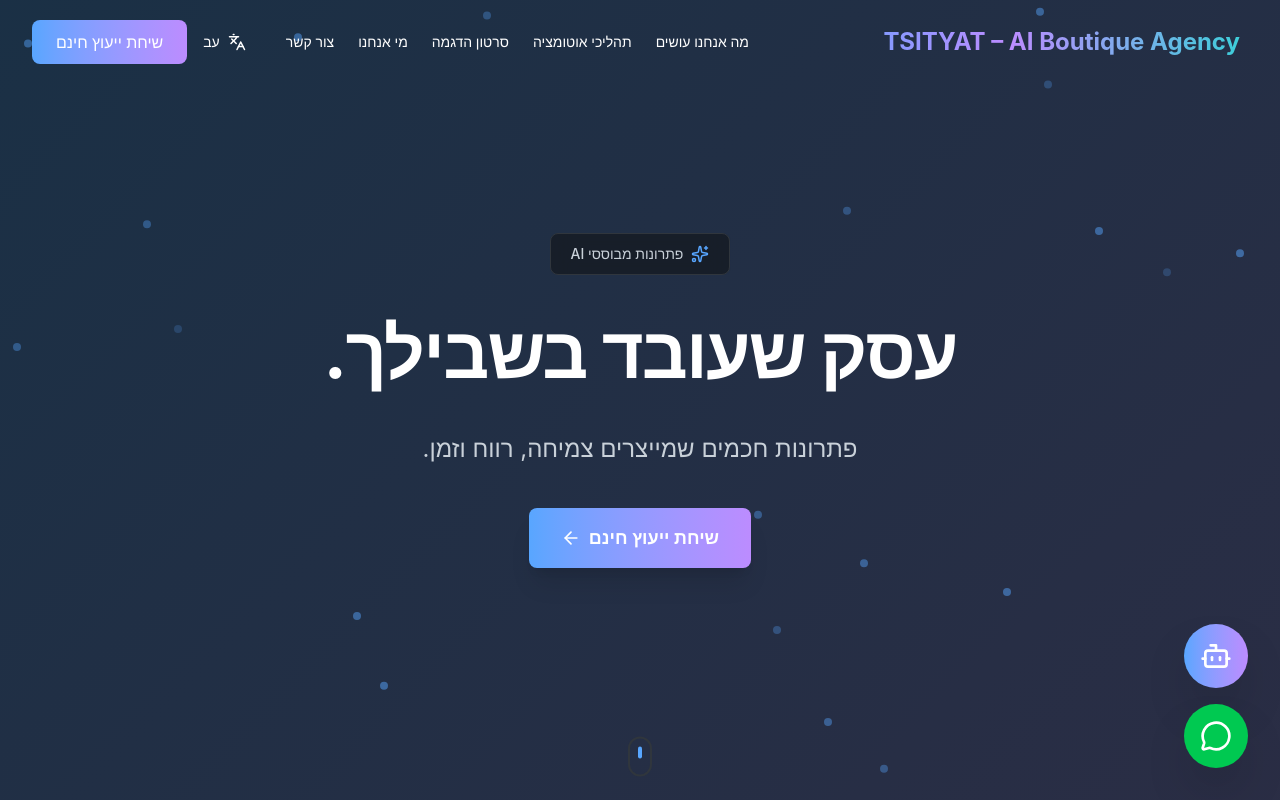
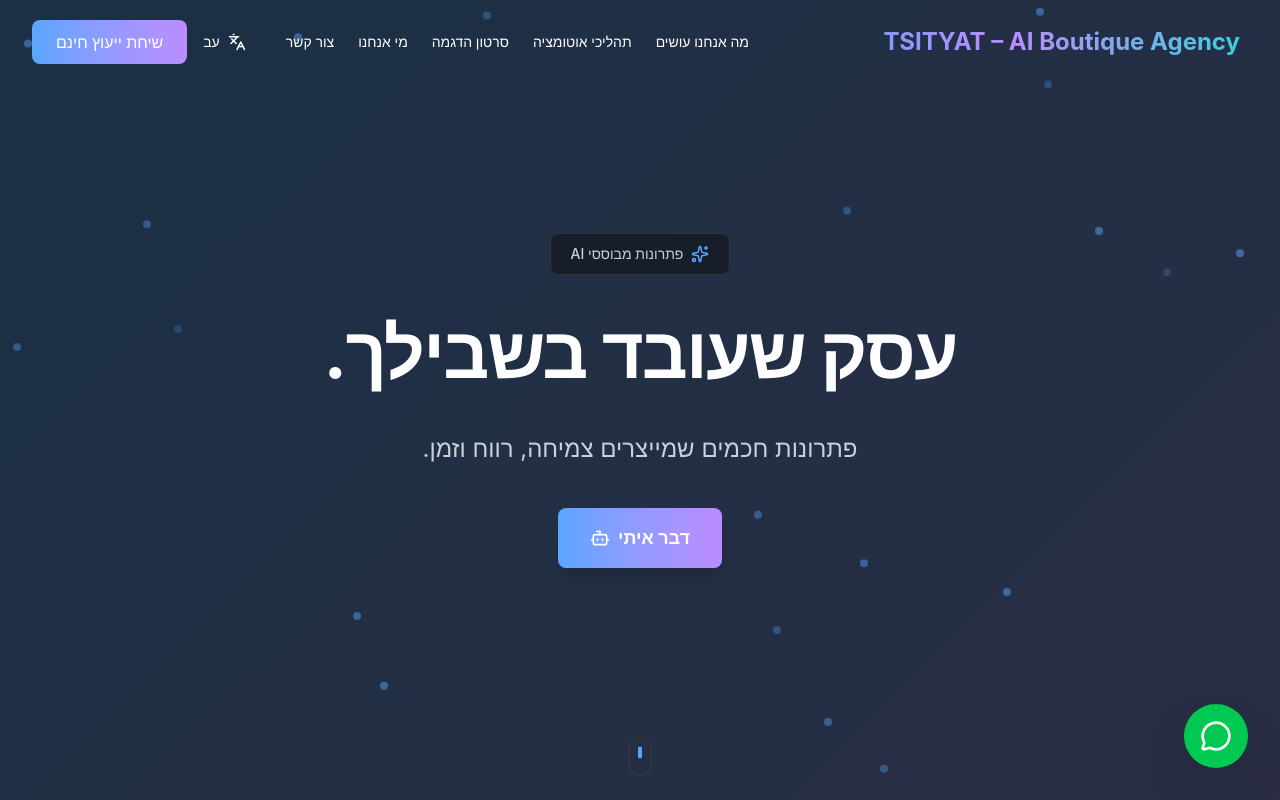
Before and after one commit to adamts1/ai-automation-landing-page, a React (Vite) app in the folder frontend/: page / in a window 1280 px wide. Shown: the top 800 px of the page. Built offline with nearby package versions, Linux system fonts and the light colour scheme.

Commit message:
remove robot icon

```diff
--- a/frontend/src/App.tsx
+++ b/frontend/src/App.tsx
@@ -11,11 +11,12 @@
 
 const App: FC = () => {
   const [isBusinessProcessModalOpen, setIsBusinessProcessModalOpen] = useState(false);
+  const [isChatbotOpen, setIsChatbotOpen] = useState(false);
 
   return (
     <div className="min-h-screen bg-[#0D1117]">
       <Header />
-      <Hero />
+      <Hero onOpenChatbot={() => setIsChatbotOpen(true)} />
       <Services />
       <BusinessProcesses
         isModalOpen={isBusinessProcessModalOpen}
@@ -23,7 +24,11 @@
       />
       <VideoDemo />
       <About />
-      <Contact isBusinessProcessModalOpen={isBusinessProcessModalOpen} />
+      <Contact
+        isBusinessProcessModalOpen={isBusinessProcessModalOpen}
+        isChatbotOpen={isChatbotOpen}
+        onChatbotOpenChange={setIsChatbotOpen}
+      />
       <Footer />
     </div>
   );
--- a/frontend/src/components/Chatbot.tsx
+++ b/frontend/src/components/Chatbot.tsx
@@ -83,9 +83,15 @@
  */
 interface ChatbotProps {
   isBusinessProcessModalOpen?: boolean;
+  isOpen?: boolean;
+  onOpenChange?: (open: boolean) => void;
 }
 
-const Chatbot: FC<ChatbotProps> = ({ isBusinessProcessModalOpen = false }) => {
+const Chatbot: FC<ChatbotProps> = ({
+  isBusinessProcessModalOpen = false,
+  isOpen: externalIsOpen,
+  onOpenChange
+}) => {
   // ========================================================================
   // Translation Hook
   // ========================================================================
@@ -98,8 +104,20 @@
   /** Unique session ID for maintaining conversation context */
   const [sessionId] = useState<string>(() => generateSessionId());
 
+  /** Internal state for isOpen if not controlled externally */
+  const [internalIsOpen, setInternalIsOpen] = useState<boolean>(false);
+
   /** Controls whether the chat panel is open or closed */
-  const [isOpen, setIsOpen] = useState<boolean>(false);
+  const isOpen = externalIsOpen !== undefined ? externalIsOpen : internalIsOpen;
+
+  /** Function to update isOpen state */
+  const setIsOpen = (open: boolean): void => {
+    if (onOpenChange) {
+      onOpenChange(open);
+    } else {
+      setInternalIsOpen(open);
+    }
+  };
 
   /** Array of all messages in the conversation */
   const [messages, setMessages] = useState<Message[]>([
@@ -318,21 +336,6 @@
 
   return (
     <>
-      {/* Chatbot Bubble Button - Fixed position above WhatsApp button */}
-      <motion.button
-        onClick={handleOpenChat}
-        initial={{ scale: 0 }}
-        animate={{ scale: 1 }}
-        whileHover={{ scale: 1.1 }}
-        whileTap={{ scale: 0.9 }}
-        className={`fixed bottom-28 right-8 w-16 h-16 bg-gradient-to-r from-[#58A6FF] to-[#BC8CFF] rounded-full items-center justify-center text-white shadow-2xl hover:shadow-[#58A6FF]/50 transition-all z-50 ${
-          isBusinessProcessModalOpen ? 'hidden md:flex' : 'flex'
-        }`}
-        aria-label={t('chatbot.open') || 'Open chat'}
-      >
-        <Bot size={32} />
-      </motion.button>
-
       {/* Chat Interface - Slide-in panel */}
       <AnimatePresence>
         {isOpen && (
--- a/frontend/src/components/Contact.tsx
+++ b/frontend/src/components/Contact.tsx
@@ -11,9 +11,15 @@
 
 interface ContactProps {
   isBusinessProcessModalOpen: boolean;
+  isChatbotOpen?: boolean;
+  onChatbotOpenChange?: (open: boolean) => void;
 }
 
-const Contact: FC<ContactProps> = ({ isBusinessProcessModalOpen }) => {
+const Contact: FC<ContactProps> = ({
+  isBusinessProcessModalOpen,
+  isChatbotOpen,
+  onChatbotOpenChange
+}) => {
   const { t } = useTranslation();
 
   const [formData, setFormData] = useState<ContactFormData>({
@@ -216,7 +222,11 @@
       </div>
 
       {/* Chatbot */}
-      <Chatbot isBusinessProcessModalOpen={isBusinessProcessModalOpen} />
+      <Chatbot
+        isBusinessProcessModalOpen={isBusinessProcessModalOpen}
+        isOpen={isChatbotOpen}
+        onOpenChange={onChatbotOpenChange}
+      />
 
       {/* Floating WhatsApp Button */}
       <motion.a
--- a/frontend/src/components/Hero.tsx
+++ b/frontend/src/components/Hero.tsx
@@ -1,17 +1,14 @@
 import type { FC } from 'react';
 import { motion } from 'framer-motion';
-import { ArrowRight, Sparkles } from 'lucide-react';
+import { Bot, Sparkles } from 'lucide-react';
 import { useTranslation } from 'react-i18next';
 
-const Hero: FC = () => {
+interface HeroProps {
+  onOpenChatbot?: () => void;
+}
+
+const Hero: FC<HeroProps> = ({ onOpenChatbot }) => {
   const { t } = useTranslation();
-
-  const scrollToContact = (): void => {
-    const element: HTMLElement | null = document.getElementById('contact');
-    if (element) {
-      element.scrollIntoView({ behavior: 'smooth' });
-    }
-  };
 
   return (
     <section className="relative min-h-screen flex items-center justify-center overflow-hidden bg-[#0D1117]">
@@ -71,11 +68,11 @@
             <motion.button
               whileHover={{ scale: 1.05 }}
               whileTap={{ scale: 0.95 }}
-              onClick={scrollToContact}
+              onClick={onOpenChatbot}
               className="inline-flex items-center gap-2 px-8 py-4 bg-gradient-to-r from-[#58A6FF] to-[#BC8CFF] text-white rounded-lg font-semibold text-lg shadow-xl hover:shadow-2xl hover:shadow-[#58A6FF]/40 transition-all duration-200"
             >
-              {t('hero.cta')}
-              <ArrowRight size={20} className="rtl:rotate-180" />
+              דבר איתי
+              <Bot size={20} />
             </motion.button>
           </motion.div>
 
```
